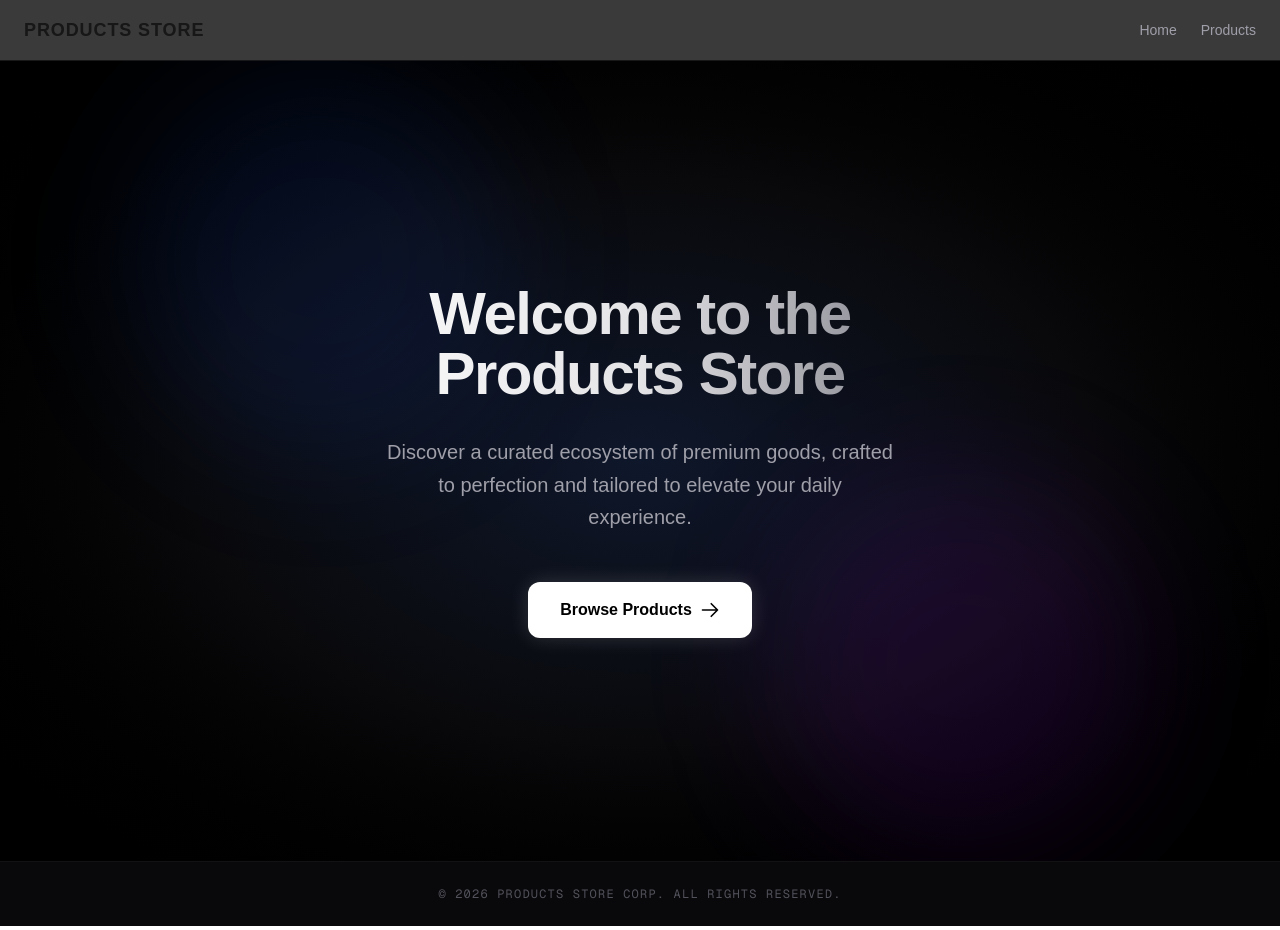
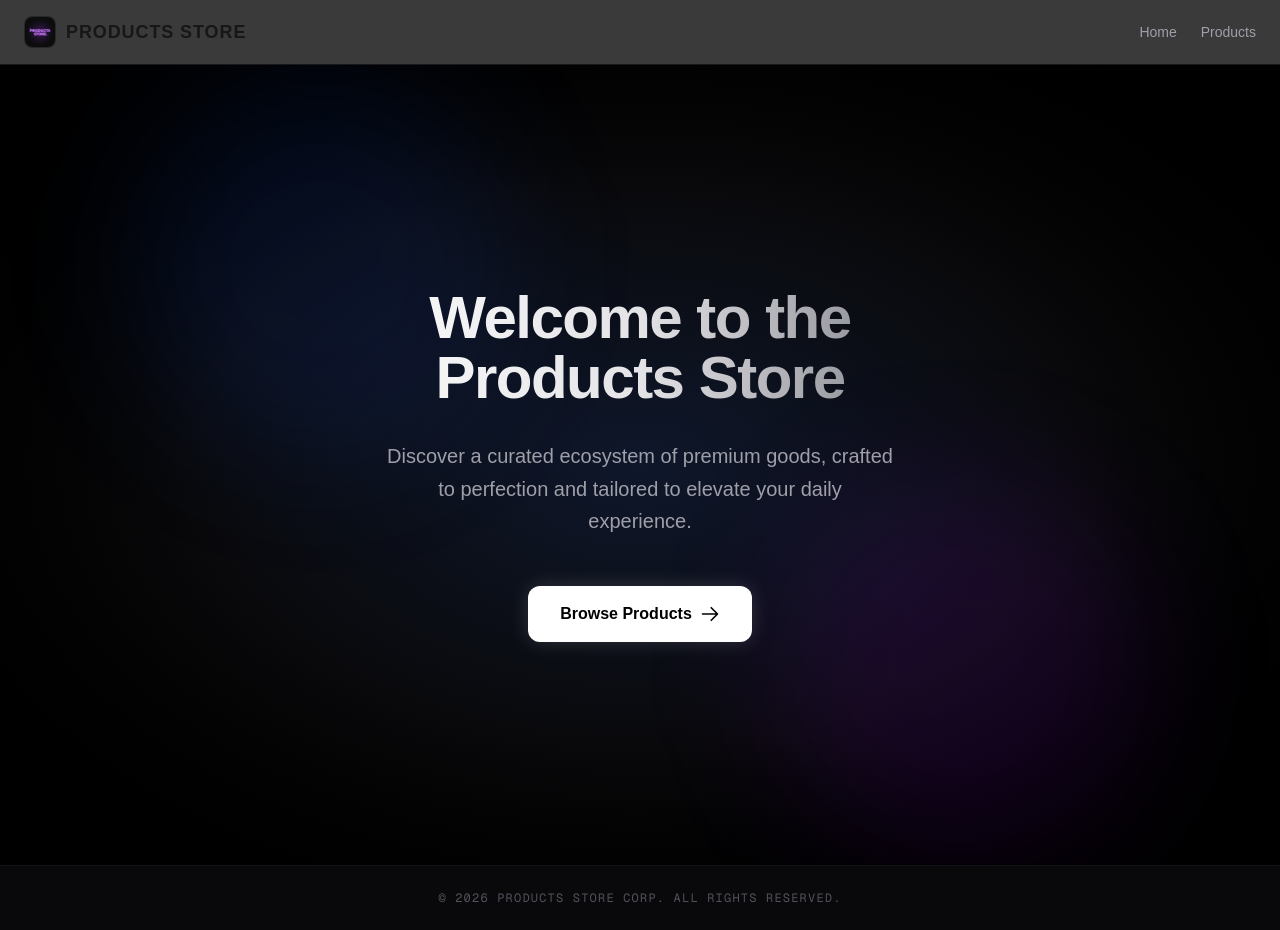
Before and after one commit to pwanjari23/NextJs_FullStack, a Next.js app: page / in a window 1280 px wide. Built offline with nearby package versions, Linux system fonts and the light colour scheme.

Commit message:
Add store logo to public directory and render in global header

```diff
--- a/app/layout.js
+++ b/app/layout.js
@@ -27,8 +27,15 @@ export default function RootLayout({ children }) {
 
         {/* Global Header */}
         <header className="border-b border-zinc-900 bg-zinc-950/80 backdrop-blur-md sticky top-0 z-50 px-6 py-4 flex items-center justify-between">
-          <Link href="/" className="text-lg font-bold tracking-wider hover:text-purple-400 transition-colors">
-            PRODUCTS STORE
+          <Link href="/" className="flex items-center gap-2.5 group">
+            <img
+              src="/logo.png"
+              alt="Products Store Logo"
+              className="w-8 h-8 rounded-lg object-cover border border-zinc-800 group-hover:border-purple-500/50 transition-colors"
+            />
+            <span className="text-lg font-bold tracking-wider hover:text-purple-400 transition-colors group-hover:text-purple-400">
+              PRODUCTS STORE
+            </span>
           </Link>
           <nav className="flex items-center gap-6">
             <Link href="/" className="text-sm text-zinc-400 hover:text-white transition-colors">
```
Also changed, not shown: public/logo.png (added).
